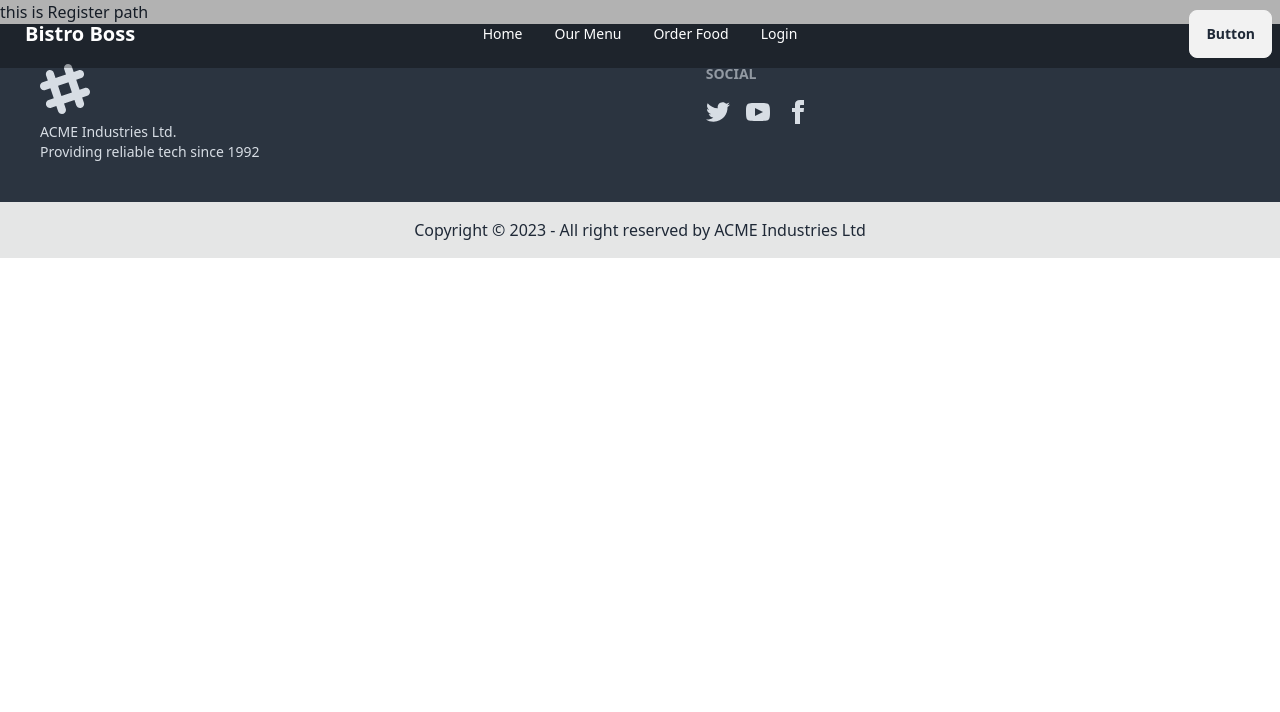
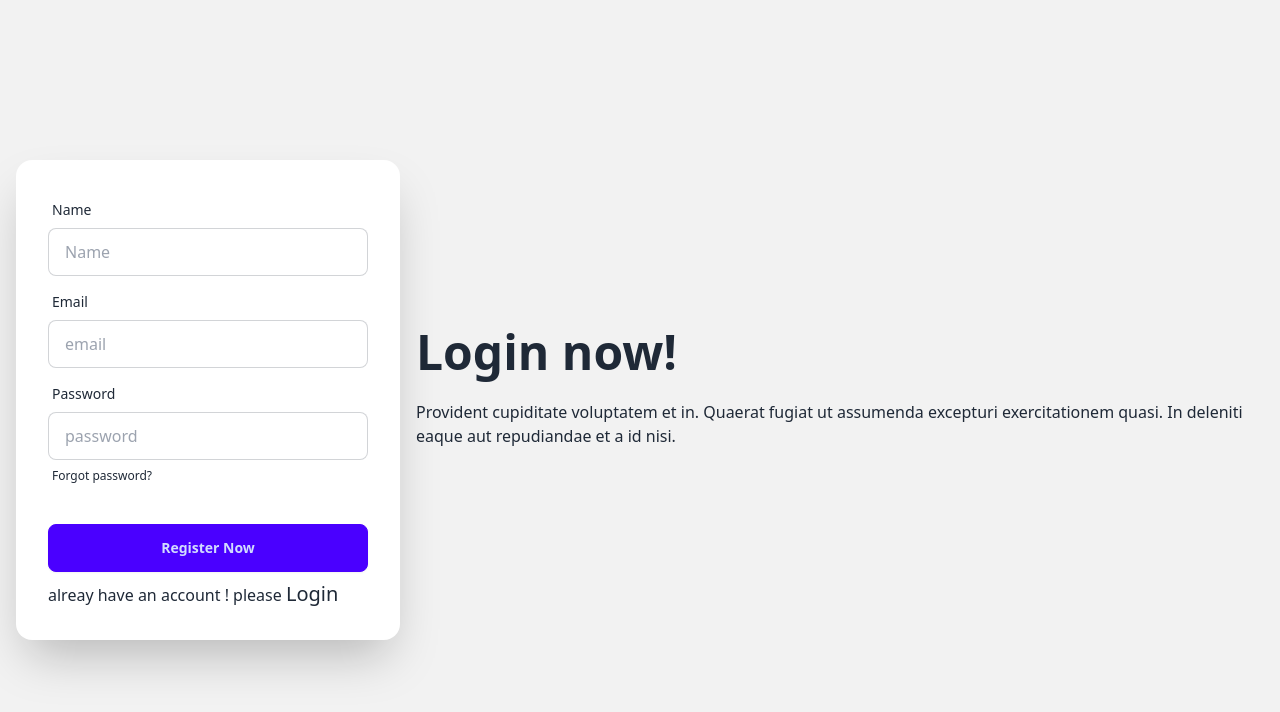
Before and after one commit to amir811537/bistro-boss-clientside, a React (Vite) app: page /register in a window 1280 px wide. Shown: the top 712 px of the page. Built offline with nearby package versions, Linux system fonts and the light colour scheme; no server answers.

Commit message:
simple email pass reg & login setup done

```diff
--- a/package.json
+++ b/package.json
@@ -15,6 +15,7 @@
     "react": "^18.2.0",
     "react-dom": "^18.2.0",
     "react-helmet-async": "^1.3.0",
+    "react-hook-form": "^7.48.2",
     "react-icons": "^4.12.0",
     "react-parallax": "^3.5.1",
     "react-responsive-carousel": "^3.2.23",
--- a/src/Layout/MainLayout.jsx
+++ b/src/Layout/MainLayout.jsx
@@ -5,8 +5,7 @@
 const MainLayout = () => {
   const location = useLocation();
   console.log(location);
-  const noHeadrFooter = location.pathname.includes("login");
-  const headerFooterTrue = location.pathname.includes("register");
+  const noHeadrFooter = location.pathname.includes("login") ||location.pathname.includes("register");
 
   return (
     <div>
--- a/src/Provider/AuthProvider.jsx
+++ b/src/Provider/AuthProvider.jsx
@@ -1,7 +1,7 @@
-import { useState } from "react";
+import { useEffect, useState } from "react";
 import { createContext } from "react";
 
-import { getAuth } from "firebase/auth";
+import { createUserWithEmailAndPassword, getAuth, onAuthStateChanged, signInWithEmailAndPassword, signOut } from "firebase/auth";
 import app from "../firebase/firebase.config";
 
 
@@ -11,10 +11,44 @@
 
 const AuthProvider = ({children}) => {
     const [user,setUser]=useState(null);
-    const [loading,setLoading]=useState(true)
+    const [loading,setLoading]=useState(true);
+
+    const createUser =(email,password)=>{
+        setLoading(true)
+return createUserWithEmailAndPassword(auth,email,password)
+    }
+
+    const singnIn =(email,password)=>{
+        setLoading(true);
+        return signInWithEmailAndPassword(auth,email,password)
+    }
+
+    const logOut =()=>{
+        setLoading(true);
+        return signOut(auth)
+
+    }
+
+
+    useEffect(()=>{
+
+
+     const unsubcribe=  onAuthStateChanged(auth,currentUser=>{
+    setUser(currentUser);
+    console.log('=========>>',currentUser)
+    setLoading(false);
+
+});
+return ()=>{
+    return unsubcribe();
+}
+
+    },[])
+
+
 
     const authInfo={
-user,loading
+user,loading,createUser,singnIn,logOut
     }
     return (
         <AuthContext.Provider value={authInfo}>
--- a/src/pages/Login/Login.jsx
+++ b/src/pages/Login/Login.jsx
@@ -1,51 +1,61 @@
-import { useEffect, useRef, useState } from "react";
+import { useContext, useEffect, useRef, useState } from "react";
 import {
   loadCaptchaEnginge,
   LoadCanvasTemplate,
   LoadCanvasTemplateNoReload,
   validateCaptcha,
 } from "react-simple-captcha";
+import { AuthContext } from "../../Provider/AuthProvider";
+import { Link } from "react-router-dom";
+import { Helmet } from "react-helmet-async";
 
 const Login = () => {
-    const[disable,setDisable]=useState(true);
+  const { singnIn } = useContext(AuthContext);
 
+  const [disable, setDisable] = useState(true);
 
-const captchaRef =useRef(null)
+  const captchaRef = useRef(null);
 
-const handelCaptcha=()=>{
-    const user_capCha_value =captchaRef.current.value;
+  const handelCaptcha = () => {
+    const user_capCha_value = captchaRef.current.value;
     // console.log(user_capCha_value)
-    if(validateCaptcha(user_capCha_value)){
-        setDisable(false)
+    if (validateCaptcha(user_capCha_value)) {
+      setDisable(false);
+    } else {
+      setDisable(true);
     }
-else{
-    setDisable(true)
-}
-}
+  };
 
-
-useEffect(()=>{
+  useEffect(() => {
     loadCaptchaEnginge(6);
-},[])
-
+  }, []);
 
   const handelLogin = (event) => {
     event.preventDefault();
     const form = event.target;
     const email = form.email.value;
     const password = form.password.value;
-    console.log(email, password);
+    // console.log(email, password);
+    singnIn(email, password).then((result) => {
+      const user = result.user;
+      console.log("=====>login user", user);
+    });
   };
 
   return (
+    <>
+     <Helmet>
+        <title>Bistro Boss | Login</title>
+      </Helmet>
+
       <div className="hero min-h-screen bg-base-200">
         <div className="hero-content flex-col lg:flex-row-reverse">
           <div className="text-center w-1/2 lg:text-left">
             <h1 className="text-5xl font-bold">Login now!</h1>
             <p className="py-6">
               Provident cupiditate voluptatem et in. Quaerat fugiat ut assumenda
-            excepturi exercitationem quasi. In deleniti eaque aut repudiandae et
-            a id nisi.
+              excepturi exercitationem quasi. In deleniti eaque aut repudiandae
+              et a id nisi.
             </p>
           </div>
           <div className="card  md:w-1/2 max-w-sm shadow-2xl bg-base-100">
@@ -86,25 +96,38 @@
                 <input
                   ref={captchaRef}
                   type="text"
-                name="password"
+
                   placeholder="captcha"
                   className="input input-bordered"
                   required
                 />
-              <button onClick={handelCaptcha} className="btn btn-outline btn-xs mt-2">validate</button>
-
+                <button
+                  onClick={handelCaptcha}
+                  className="btn btn-outline btn-xs mt-2"
+                >
+                  validate
+                </button>
               </div>
               <div className="form-control mt-6">
-              <input disabled={disable}
+                <input
+                  disabled={disable}
                   className="btn btn-primary"
                   type="submit"
                   value="Login"
                 ></input>
               </div>
+              <Link to="/register">
+                {" "}
+                <p className="text-center">
+                  New here create an account !{" "}
+                  <span className="text-xl">Register</span>
+                </p>
+              </Link>
             </form>
           </div>
         </div>
       </div>
+    </>
   );
 };
 
--- a/src/pages/Register/Register.jsx
+++ b/src/pages/Register/Register.jsx
@@ -1,10 +1,135 @@
+import { useContext } from "react";
+import { Helmet } from "react-helmet-async";
+import { useForm } from "react-hook-form";
+import { Link } from "react-router-dom";
+import { AuthContext } from "../../Provider/AuthProvider";
 
 const Register = () => {
-    return (
-        <div>
-           this is Register path
+const {createUser}=useContext(AuthContext);
+
+
+
+  const {
+    register,
+    handleSubmit,
+
+    formState: { errors },
+  } = useForm();
+
+
+  const onSubmit = (data) => {
+    console.log(data);
+    createUser(data.email, data.password)
+    .then(result=>{
+      const loggedUser =result.user;
+      console.log(loggedUser)
+    })
+  };
+
+  //   console.log(watch('jsdkjdgk'))
+
+  return (
+  <>
+
+
+  <Helmet>
+        <title>Bistro Boss | Register</title>
+      </Helmet>
+
+
+  <div className="hero min-h-screen bg-base-200">
+      <div className="hero-content flex-col lg:flex-row-reverse">
+        <div className="text-center lg:text-left">
+          <h1 className="text-5xl font-bold">Login now!</h1>
+          <p className="py-6">
+            Provident cupiditate voluptatem et in. Quaerat fugiat ut assumenda
+            excepturi exercitationem quasi. In deleniti eaque aut repudiandae et
+            a id nisi.
+          </p>
         </div>
-    );
+        <div className="card shrink-0 w-full max-w-sm shadow-2xl bg-base-100">
+          <form onSubmit={handleSubmit(onSubmit)} className="card-body">
+            <div className="form-control">
+              <label className="label">
+                <span className="label-text">Name</span>
+              </label>
+              <input
+                type="text"
+                placeholder="Name"
+                {...register("name", { required: true })}
+                name="name"
+                className="input input-bordered"
+              />
+              {errors.name && (
+                <span className="text-red-600">Name is required</span>
+              )}
+            </div>
+            <div className="form-control">
+              <label className="label">
+                <span className="label-text">Email</span>
+              </label>
+              <input
+                type="email"
+                placeholder="email"
+                {...register("email", { required: true })}
+                name="email"
+                className="input input-bordered"
+              />
+              {errors.email && (
+                <span className="text-red-600">email is required</span>
+              )}
+            </div>
+            <div className="form-control">
+              <label className="label">
+                <span className="label-text">Password</span>
+              </label>
+              <input
+                type="password"
+                {...register("password",
+                { required: true,
+                  minLength:6,
+                  maxLength: 20,
+                // pattern:/^(?=.*[a-z])(?=.*[A-Z])(?=.*\d)[a-zA-Z\d\S]/
+                })}
+                placeholder="password"
+                name="password"
+                className="input input-bordered"
+              />
+                  {errors.password?.type === "required" && (
+        <p className="text-red-600 "> password  is required</p>
+      )}
+                  {errors.password?.type === "minLength" && (
+        <p className="text-red-600 "> password must be 6  is charthers</p>
+      )}
+                  {/* {errors.password?.type === "pattern" && (
+        <p className="text-red-600 "> password must be one uppercase one lower case   is charthers</p>
+      )} */}
+                  {errors.password?.type === "maxLength" && (
+        <p className="text-red-600 "> password must be less then 20  is charthers</p>
+      )}
+
+
+              <label className="label">
+                <a href="#" className="label-text-alt link link-hover">
+                  Forgot password?
+                </a>
+              </label>
+            </div>
+            <div className="form-control mt-6">
+              <input
+                className="btn btn-primary"
+                type="submit"
+                value="Register Now"
+              />
+            </div>
+<Link to='/login'><p>alreay have an account ! please <span className="text-xl"> Login</span></p></Link>
+
+          </form>
+        </div>
+      </div>
+    </div>
+  </>
+  );
 };
 
 export default Register;
--- a/src/pages/Shared/Navbar.jsx
+++ b/src/pages/Shared/Navbar.jsx
@@ -1,6 +1,19 @@
+import { useContext } from "react";
 import { Link } from "react-router-dom";
+import { AuthContext } from "../../Provider/AuthProvider";
 
 const Navbar = () => {
+
+
+const {user,logOut }=useContext(AuthContext);
+const handelLogout =()=>{
+  logOut()
+  .then(()=>{})
+  .catch(error=>{
+    console.log(error)
+  })
+}
+
   const navoptions = (
     <>
       <li>
@@ -13,9 +26,15 @@
       <li>
         <Link to="/order/salad"> Order Food</Link>
       </li>
-      <li>
+
+
+
+
+      {
+        user?<> <button onClick={handelLogout} className="btn btn-ghost">Logout</button> </>:<> <li>
         <Link to="/login">Login</Link>
-      </li>
+      </li> </>
+      }
     </>
   );
 
```
Also changed, not shown: 1 other file (tests, documents, lock files or other folders). Lines whose indentation alone changed are shown as unchanged.
